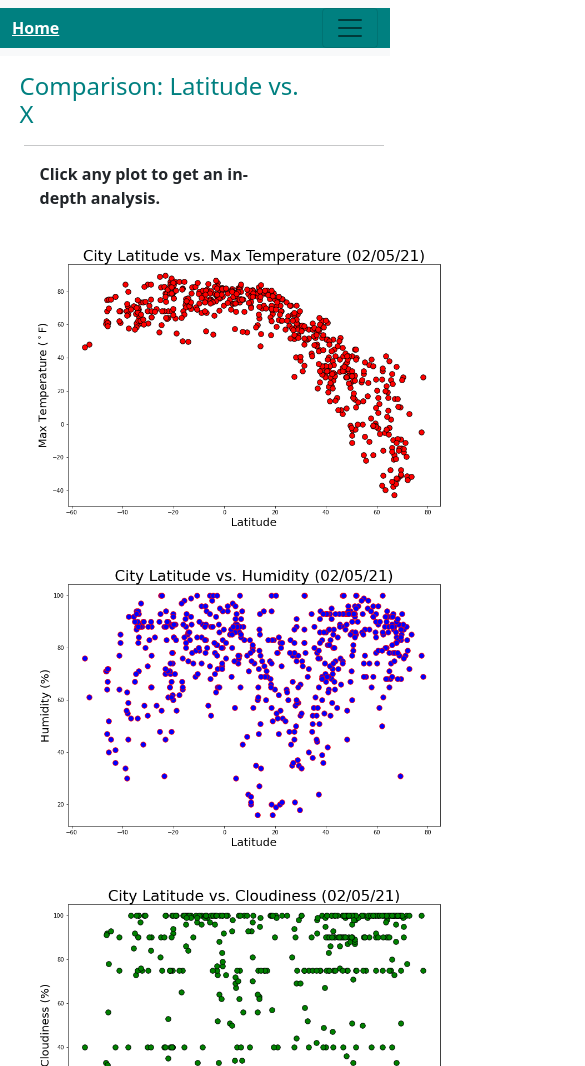
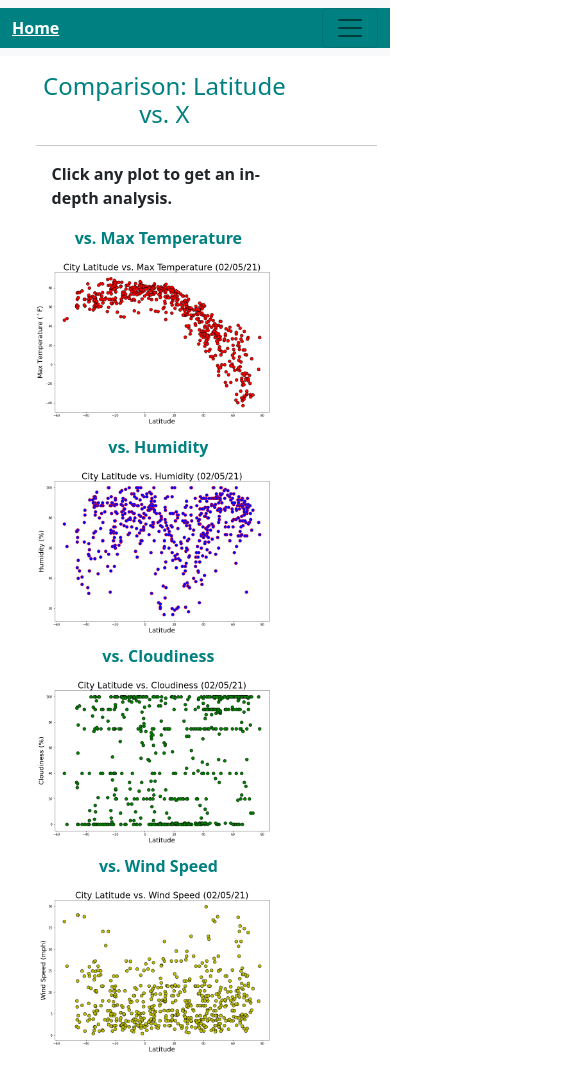
Before and after one commit to pete6184/HTML_CSS_Web_Design, a plain HTML site: page comparisons.html in a window 390 px wide. Shown: the top 1066 px of the page, 585 px wide, since content can reach past the window. Drawn offline with nearby package versions, Linux system fonts and the light colour scheme.

Commit message:
final commit/push before submitting

```diff
--- a/breakpoint.css
+++ b/breakpoint.css
@@ -22,7 +22,7 @@ body {
 }
 
 .content {
-    width: 90%;
+    width: 100%;
     margin-left: 0em;
     margin-top: 1em;
 }
@@ -30,11 +30,13 @@ body {
 h1 {
     font-size: 2rem;
     margin-left: 0em;
+    text-align: center;
 }
 
 h2 {
     font-size: 1.5em;
     margin-left: .5em;
+    text-align: center;
 }
 
 h3 {
@@ -48,7 +50,7 @@ h3 {
 }
 
 .link_image {
-    width: 6.5em;
+    width: 100%;
 }
 
 .nav-item {
@@ -90,4 +92,13 @@ hr {
     margin-right: .5em;
 }
 
+.compare-headers {
+    color: teal;
+    font-size: 1em;
+    text-align: center;
+    margin-bottom: 0em;
+    margin-top: 0em;
 }
+
+
+}
--- a/comparisons.html
+++ b/comparisons.html
@@ -41,26 +41,43 @@
       </div>
     </nav>
 
+    <div class="container">
+      <div class="row">
+        <div class="col-lg-12 col-sm-12">
           <div class="compare">
             <h1>Comparison: Latitude vs. X</h1>
             <hr>
-    <p><b>Click any plot to get an in-depth analysis.</b></p>
-    <div>
+            <p class="compare-head"><b>Click any plot to get an in-depth analysis.</b></p>
+            <div class="row">
+              <div class="col-lg-6 col-sm-12">
+                <p class="compare-headers">vs. Max Temperature</p>
                 <a href="max_temp.html">
-        <img class="compare_image" src="Resources\assets\images\Fig1.png" alt="Lat vs. Max Temp graph">
+                  <img class="link_image" src="Resources\assets\images\Fig1.png" alt="Lat vs. Max Temp graph">
                 </a>
+              </div>
+              <div class="col-lg-6 col-sm-12">
+                <p class="compare-headers">vs. Humidity</p>
                 <a href="humidity.html">
-        <img class="compare_image" src="Resources\assets\images\Fig2.png" alt="Lat vs. Humidity graph">
+                  <img class="link_image" src="Resources\assets\images\Fig2.png" alt="Lat vs. Humidity graph">
                 </a>
+              </div>
+              <div class="col-lg-6 col-sm-12">
+                <p class="compare-headers">vs. Cloudiness</p>
                 <a href="cloudiness.html">
-        <img class="compare_image" src="Resources\assets\images\Fig3.png" alt="Lat vs. Cloudiness graph">
+                  <img class="link_image" src="Resources\assets\images\Fig3.png" alt="Lat vs. Cloudiness graph">
                 </a>
+              </div>
+              <div class="col-lg-6 col-sm-12">
+                <p class="compare-headers">vs. Wind Speed</p>
                 <a href="wind_speed.html">
-        <img class="compare_image" src="Resources\assets\images\Fig4.png" alt="Lat vs. Wind Speed graph">
+                  <img class="link_image" src="Resources\assets\images\Fig4.png" alt="Lat vs. Wind Speed graph">
                 </a>
               </div>
             </div>
-
+          </div>
+        </div>
+      </div>
+    </div>
 
     <script src="https://cdn.jsdelivr.net/npm/bootstrap@5.0.0-beta2/dist/js/bootstrap.bundle.min.js" integrity="sha384-b5kHyXgcpbZJO/tY9Ul7kGkf1S0CWuKcCD38l8YkeH8z8QjE0GmW1gYU5S9FOnJ0" crossorigin="anonymous"></script>
 
--- a/style.css
+++ b/style.css
@@ -53,7 +53,7 @@ h3 {
     margin-left: 2em;
     margin-right: 2em;
     margin-top: 2em;
-    margin-bottom: 2em;
+    margin-bottom: 1em;
     padding: 3mm;
 }
 
@@ -115,3 +115,16 @@ hr {
     table-layout: fixed;
     margin-right: 3em;
 }
+
+.compare-headers {
+    color: teal;
+    font-size: 1.5em;
+    font-weight: bold;
+    text-align: center;
+    margin-bottom: 0em;
+    margin-top: 0em;
+}
+
+.compare-head {
+    font-size: 1em;
+}
```
Also changed, not shown: cloudiness.html (+23 -3 lines), humidity.html (+23 -3 lines), index.html (+2 -1 lines), max_temp.html (+12 -6 lines), wind_speed.html (+24 -4 lines). Lines whose indentation alone changed are shown as unchanged.
